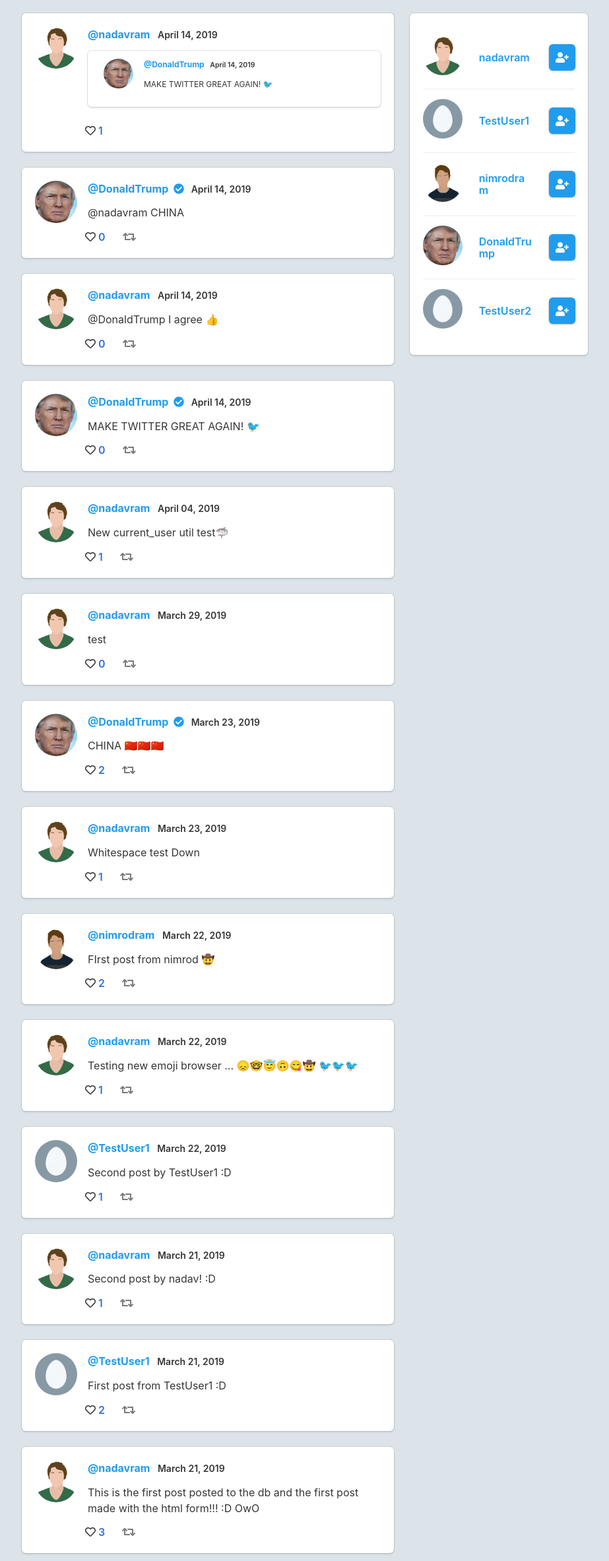
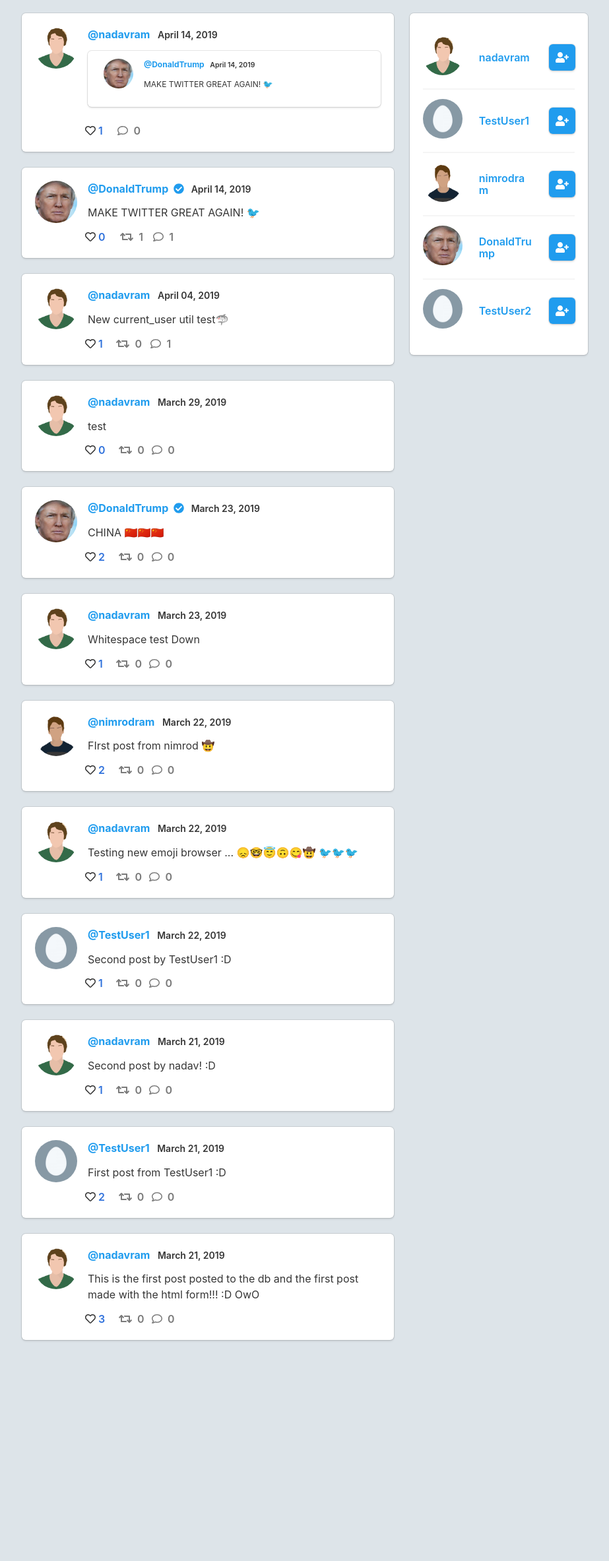
Before and after one commit to xchsp/flask-tweeeter, a Flask app: page / in a window 1280 px wide. Shown: the part 141-2507 px from the top of the page at 66% size, without its empty margins (325-1248 px from the left). After the commit the page ends 2174 px from the top, so only its background shows below. Run offline with Flask 2, Linux system fonts and the light colour scheme; data comes from the database, SQL or seed files in the repository; both versions use the stored data as it was after the commit; some libraries are stand-ins or nearby versions.

Commit message:
Added commenting system

```diff
--- a/flaskapp/app.py
+++ b/flaskapp/app.py
@@ -68,6 +68,7 @@
     content = db.Column(db.Text, nullable=False)
     user_id = db.Column(db.Integer, db.ForeignKey('user.id'), nullable=False)
     retweet = db.Column(db.Integer, default=None, nullable=True, unique=False)
+    comment = db.Column(db.Integer, default=None, nullable=True, unique=False)
 
     # Defines how a post object will be printed in the shell
     def __repr__(self):
@@ -101,7 +102,7 @@
 # Home route (default)
 @app.route('/')
 def home():
-    posts = Post.query.all()
+    posts = Post.query.filter_by(comment=None).all()
     follow_suggestions = User.query.all()[0:6]
 
     # Remove current user from follow suggestions
@@ -243,11 +244,13 @@
     content = TextAreaField('Content', [validators.Length(min=1, max=280)])
 
 # New Post
-@app.route('/new_post', methods=['GET', 'POST'])
+@app.route('/new_post/', methods=['GET', 'POST'])
 @is_logged_in
 def new_post():
+
     form = PostForm(request.form)
     if request.method == 'POST' and form.validate():
+
         # Get form content
         content = form.content.data
 
@@ -263,7 +266,7 @@
         flash('Your new post has been created!  😊', 'success')
         return redirect(url_for('home'))
 
-    return render_template('new_post.html', form=form)
+    return render_template('new_post.html', form=form, title='New post')
 
 
 # Like post
@@ -426,5 +429,35 @@
     return redirect(url_for('home'))
 
 
+# New Comment
+@app.route('/new_comment/<post_id>', methods=['GET', 'POST'])
+@is_logged_in
+def new_comment(post_id):
+
+    # Commented post
+    commented_post = Post.query.filter_by(id=post_id).first()
+
+    form = PostForm(request.form)
+    if request.method == 'POST' and form.validate():
+
+        # Get form content
+        content = f'@{commented_post.author.username}  ' + form.content.data
+
+        # Make comment object
+        comment = Post(content=content, author=current_user(), comment=post_id)
+
+        # Add comment to db session
+        db.session.add(comment)
+
+        # Commit session to db
+        db.session.commit()
+
+        flash(
+            f"You have replied to {commented_post.author.username}'s tweeet", 'success')
+        return redirect(url_for('home'))
+
+    return render_template('new_post.html', form=form, title=f"Comment to @{commented_post.author.username}'s tweeet:")
+
+
 if __name__ == '__main__':
     app.run(debug=True)
--- a/flaskapp/templates/includes/_post.html
+++ b/flaskapp/templates/includes/_post.html
@@ -83,22 +83,52 @@
 
 
                     {% if post.retweet == None %}
-                    <a class="level-item has-text-weight-semibold" href="/retweet/{{post.id}}">
+                    {% set post_retweets = Post_model.query.filter_by(retweet=post.id).all()|length %}
+                    <a class="level-item has-text-weight-semibold" href="/retweet/{{post.id}}"
+                        style="margin-right: 2rem;">
                         <!--  if username found in session (user is logged in) -->
                         {% if user != None %}
                         <!-- if user has retweeted post make icon green -->
                         {% if Post_model.query.filter_by(user_id=user.id).filter_by(retweet=post.id).first() %}
-                        <span class="icon is-small has-text-primary"><i class="fas fa-retweet"></i>&nbsp;&nbsp;</span>
+                        <span class="icon is-small has-text-primary"><i
+                                class="fas fa-retweet"></i>&nbsp;&nbsp;{{post_retweets}}</span>
                         <!-- if user hasnt retweeted post make icon grey -->
                         {% else %}
-                        <span class="icon is-small has-text-grey"><i class="fas fa-retweet"></i>&nbsp;&nbsp;</span>
+                        <span class="icon is-small has-text-grey"><i
+                                class="fas fa-retweet"></i>&nbsp;&nbsp;{{post_retweets}}</span>
                         {% endif %}
                         <!-- if user is not logged in make icon grey -->
                         {% else %}
-                        <span class="icon is-small has-text-grey"><i class="fas fa-retweet"></i>&nbsp;&nbsp;</span>
+                        <span class="icon is-small has-text-grey"><i
+                                class="fas fa-retweet"></i>&nbsp;&nbsp;{{post_retweets}}</span>
                         {% endif %}
                     </a>
                     {% endif %}
+
+
+                    {% if post.comment == None %}
+                    {% set post_comments = Post_model.query.filter_by(comment=post.id).all()|length %}
+                    <a class="level-item has-text-weight-semibold" href="/new_comment/{{post.id}}"
+                        style="margin-right: 2rem;">
+                        <!--  if username found in session (user is logged in) -->
+                        {% if user != None %}
+                        <!-- if user has retweeted post make icon green -->
+                        {% if Post_model.query.filter_by(user_id=user.id).filter_by(comment=post.id).first() %}
+                        <span class="icon is-small has-text-primary"><i
+                                class="fas fa-comment"></i>&nbsp;&nbsp;{{post_comments}}</span>
+                        <!-- if user hasnt retweeted post make icon grey -->
+                        {% else %}
+                        <span class="icon is-small has-text-grey"><i
+                                class="far fa-comment"></i>&nbsp;&nbsp;{{post_comments}}</span>
+                        {% endif %}
+                        <!-- if user is not logged in make icon grey -->
+                        {% else %}
+                        <span class="icon is-small has-text-grey"><i
+                                class="far fa-comment"></i>&nbsp;&nbsp;{{post_comments}}</span>
+                        {% endif %}
+                    </a>
+                    {% endif %}
+
 
                 </div>
 
--- a/flaskapp/templates/new_post.html
+++ b/flaskapp/templates/new_post.html
@@ -9,7 +9,7 @@
 
 
 {% block body %}
-<h1 class="title is-1">New Post</h1>
+<h1 class="title is-1">{{title}}</h1>
 {% from "includes/_formhelpers.html" import render_field %}
 <form action="" method="POST">
     <div class="control" style="width: 45%; margin-bottom: 1.5rem;">
```
Also changed, not shown: flaskapp/migrations/versions/112ca05733a7_.py (added, +28 -0 lines), flaskapp/db.sqlite3.
